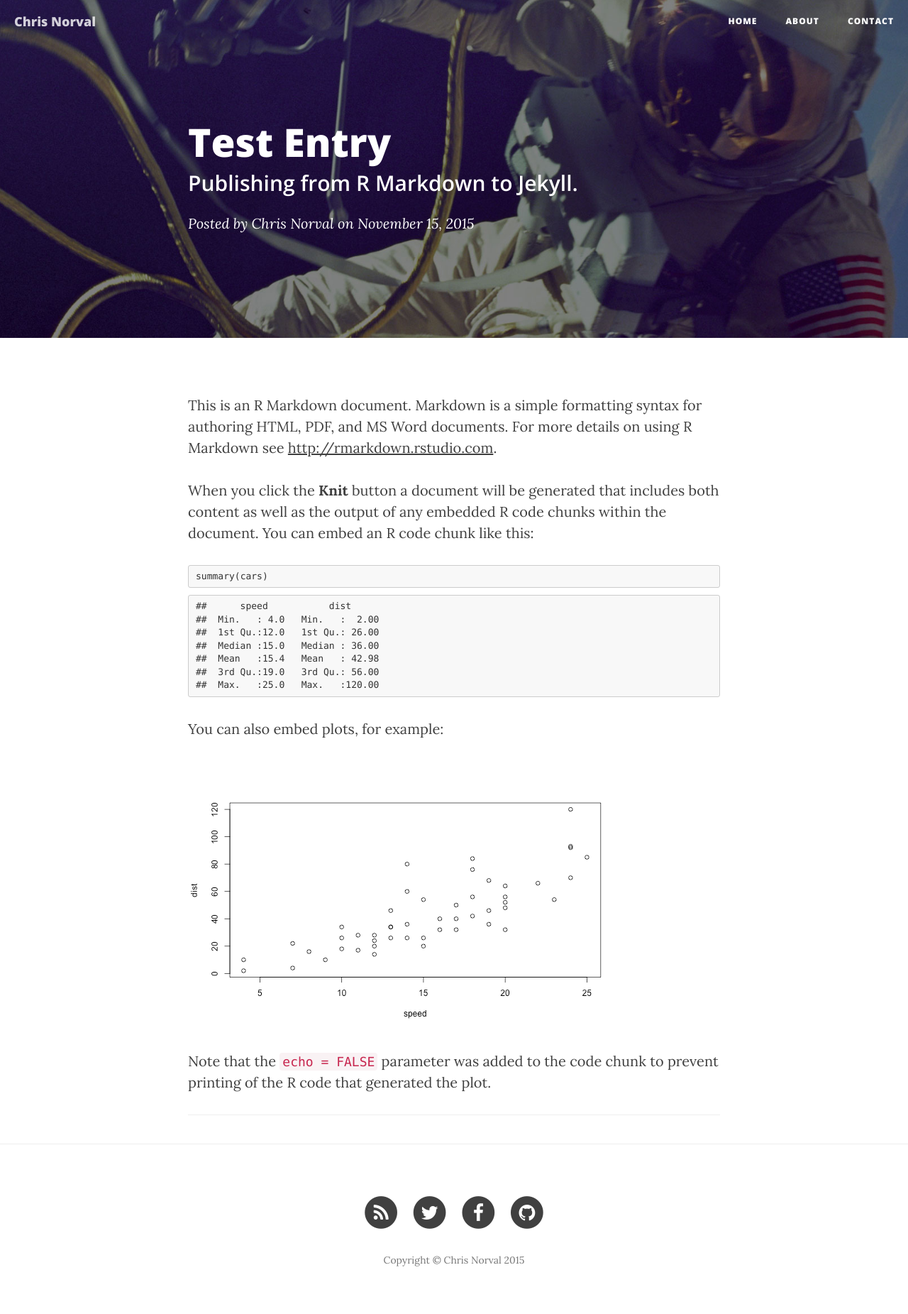
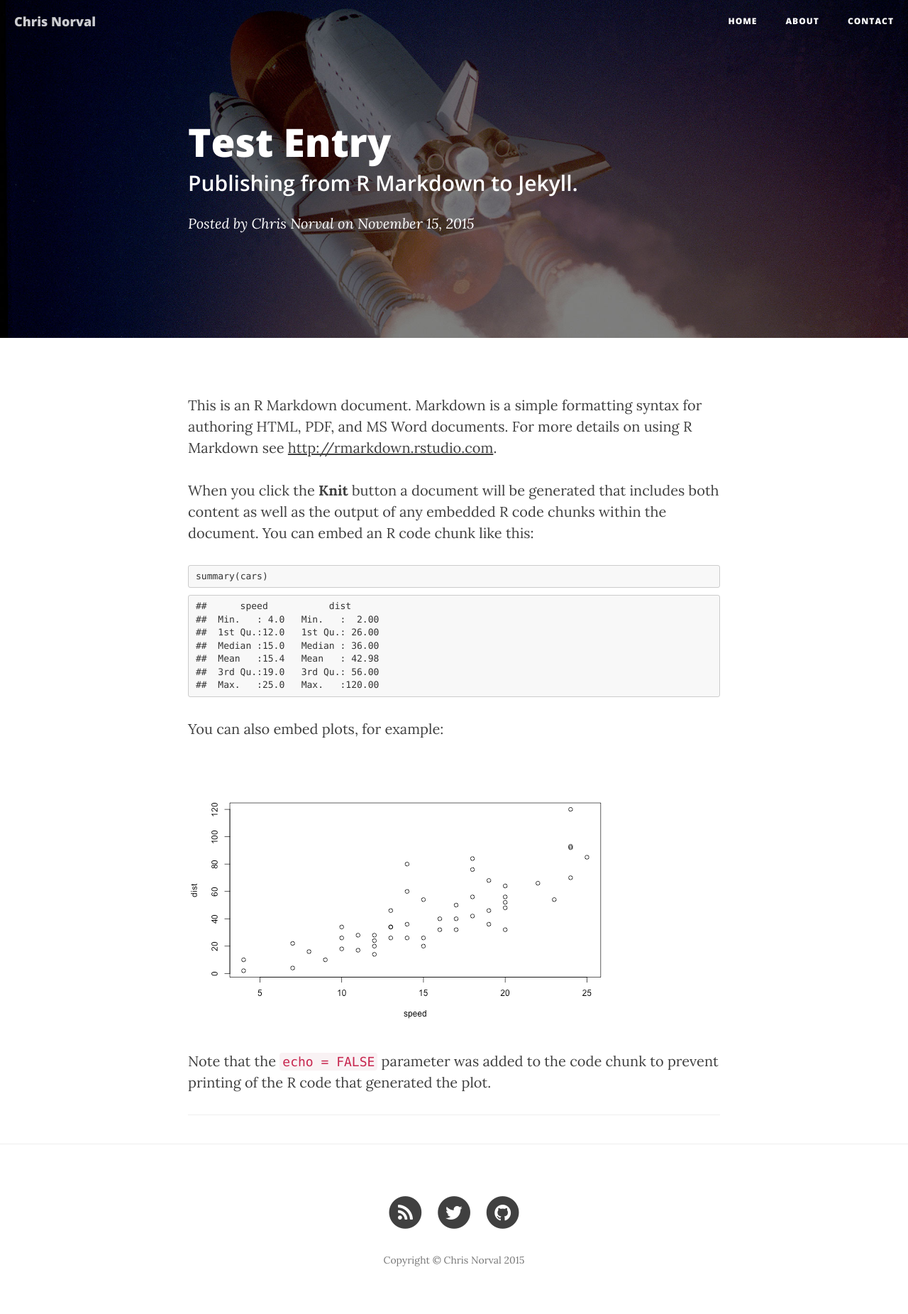
Before and after one commit to cnorval/cnorval.github.io, a Jekyll site: the page built from _posts/2015-11-15-R-Demo.md, in a window 1280 px wide. Shown: the whole page at 71% size. Built offline with Jekyll 4.4.1, drawn with Linux system fonts in a browser that asks for light colours; nearby versions of some CDN libraries.

```diff
--- a/_config.yml
+++ b/_config.yml
@@ -7,7 +7,7 @@ baseurl: ""
 url: "http://cnorval.github.io"
 twitter_username: cnorval
 github_username:  cnorval
-facebook_username:  cnorval
+facebook_username:
 
 # Build settings
 markdown: kramdown
--- a/_posts/2015-11-15-R-Demo.md
+++ b/_posts/2015-11-15-R-Demo.md
@@ -7,7 +7,7 @@ date:       2015-11-15 14:38:00
 output:
   md_document:
     variant: markdown_github
-header-img: "img/post-bg-06.jpg"
+header-img: "img/post-bg-01.jpg"
 ---
 
 This is an R Markdown document. Markdown is a simple formatting syntax for authoring HTML, PDF, and MS Word documents. For more details on using R Markdown see <http://rmarkdown.rstudio.com>.
```
